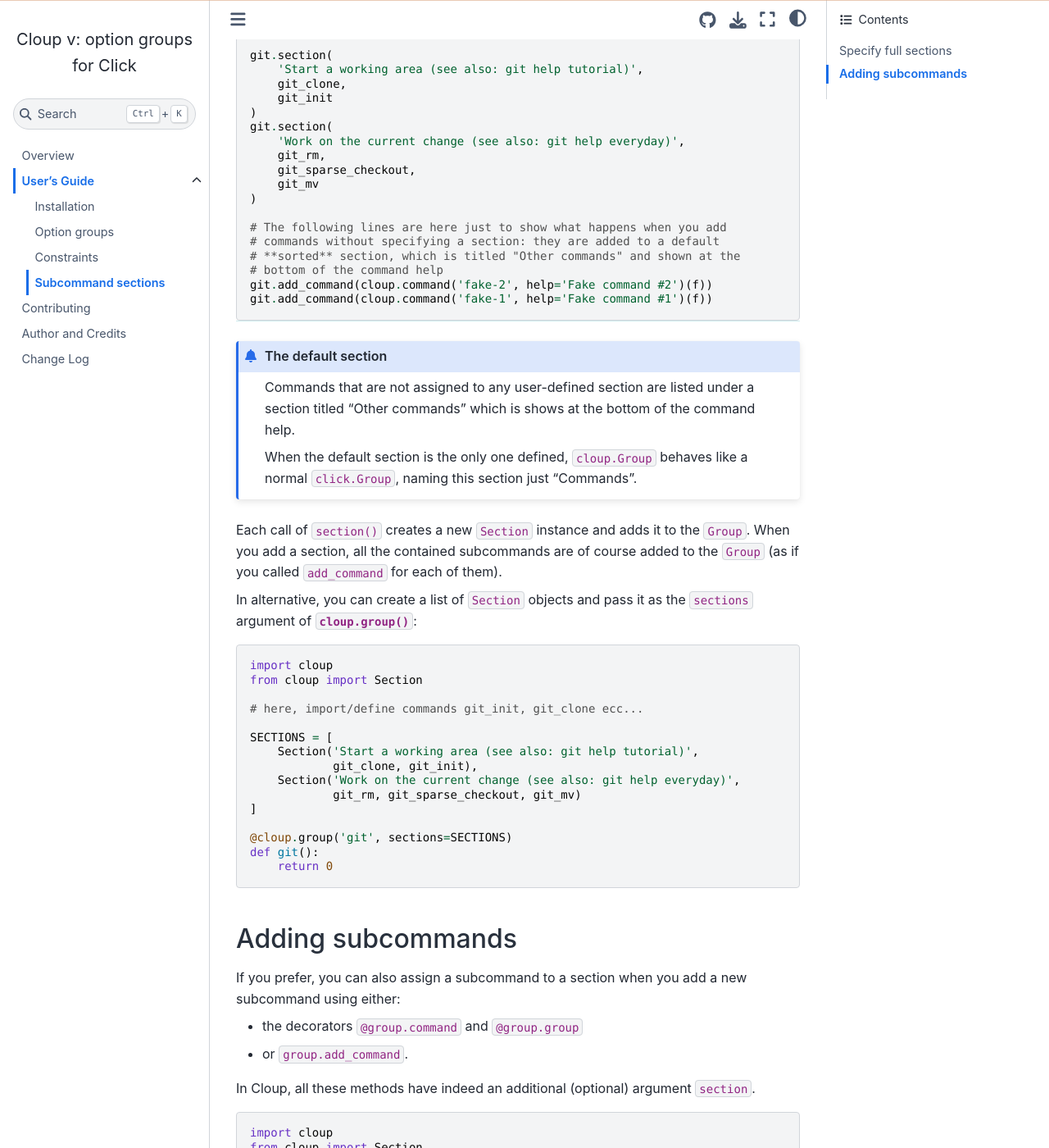
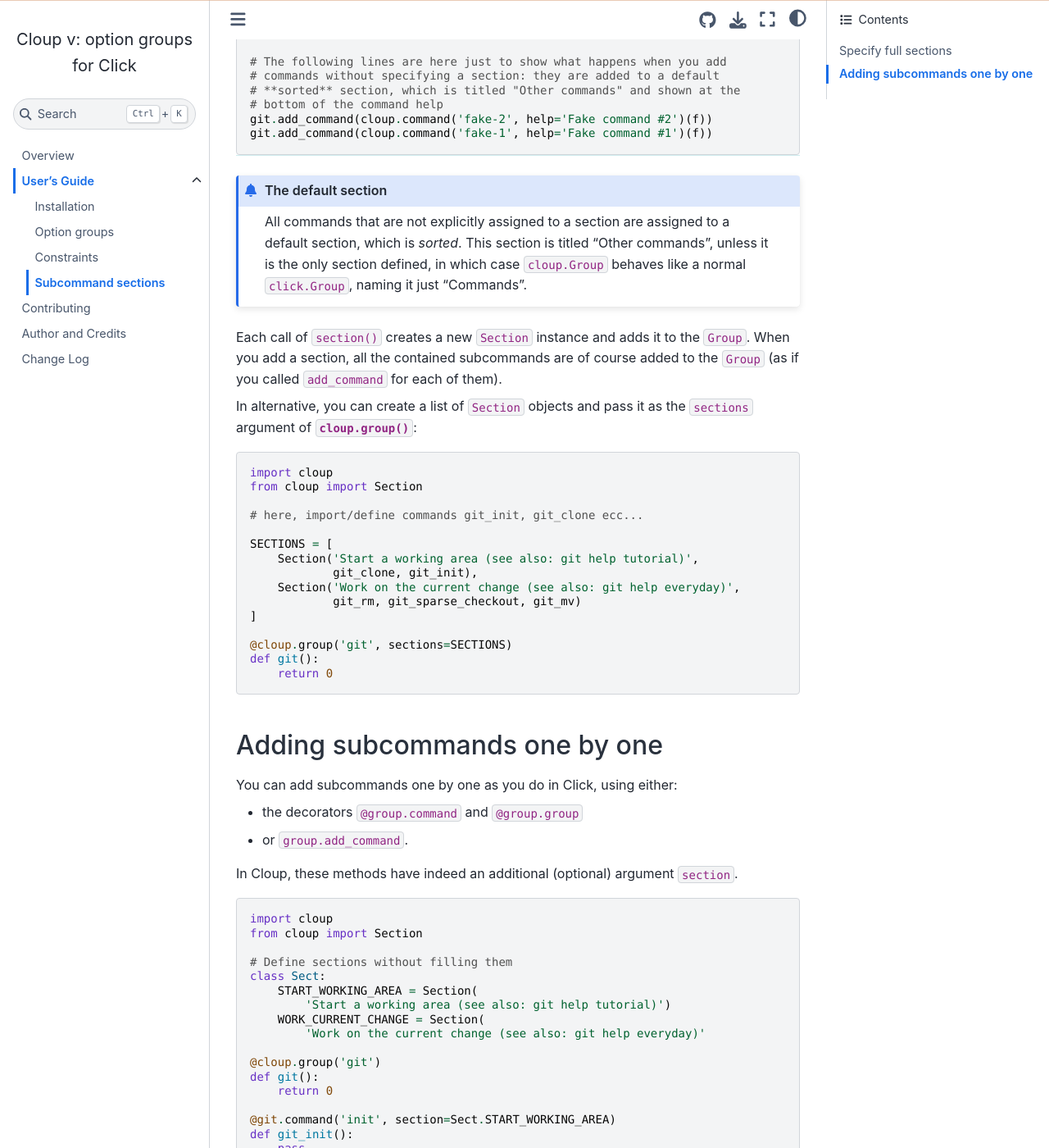
Before and after one commit to janluke/cloup, a Sphinx documentation site: the page built from docs/pages/sections.rst, in a window 1280 px wide and 1400 px high, scrolled down 893 px. Shown: the whole window at 82% size. Built offline with Sphinx 7.4.7 and the Sphinx Book theme 1.1.4, drawn with Linux system fonts in a browser that asks for light colours; pages that are not in the unit, such as notebooks, are missing from menus; the version number could not be read and is left out; some of the changed text lies outside the part shown.

Commit message:
Docs: fix sections.rst
* Remove duplicate admonition about default section.
* Make another minor improvements.

(cherry picked from commit 1af62fe2c63bd21a52f0cd38b999a8d731924697)

```diff
--- a/docs/pages/sections.rst
+++ b/docs/pages/sections.rst
@@ -15,13 +15,6 @@
 
 You can create a sorted section by passing ``sorted=True`` or by using the
 static method ``Section.sorted()``.
-
-.. admonition:: The default section
-
-    The commands that are not explicitly assigned to a section are assigned to a
-    default section, which is *sorted*. This section is titled "Other commands",
-    unless it is the only one defined, in which case ``cloup.Group`` behaves
-    like a normal ``click.Group``, naming it just "Commands".
 
 You can find a runnable example that implements part of the help of Git
 `here <https://github.com/janLuke/cloup/blob/master/examples/git_sections.py>`_.
@@ -88,12 +81,10 @@
 
 .. admonition:: The default section
 
-    Commands that are not assigned to any user-defined section are listed
-    under a section titled "Other commands" which is shows at the bottom of the
-    command help.
-
-    When the default section is the only one defined, ``cloup.Group`` behaves
-    like a normal ``click.Group``, naming this section just "Commands".
+    All commands that are not explicitly assigned to a section are assigned to a
+    default section, which is *sorted*. This section is titled "Other commands",
+    unless it is the only section defined, in which case ``cloup.Group`` behaves
+    like a normal ``click.Group``, naming it just "Commands".
 
 Each call of ``section()`` creates a new ``Section`` instance and adds it to
 the ``Group``. When you add a section, all the contained subcommands are of
@@ -121,23 +112,21 @@
     def git():
         return 0
 
-Adding subcommands
-------------------
-If you prefer, you can also assign a subcommand to a section when you add
-a new subcommand using either:
+Adding subcommands one by one
+-----------------------------
+You can add subcommands one by one as you do in Click, using either:
 
 - the decorators ``@group.command`` and ``@group.group``
 - or ``group.add_command``.
 
-In Cloup, all these methods have indeed an additional (optional) argument
-``section``.
+In Cloup, these methods have indeed an additional (optional) argument ``section``.
 
 .. code-block:: python
 
     import cloup
     from cloup import Section
 
-    # Define sections without filling them in one place
+    # Define sections without filling them
     class Sect:
         START_WORKING_AREA = Section(
             'Start a working area (see also: git help tutorial)')
```
Also changed, not shown: other parts of docs/pages/sections.rst (+2 -0 lines).
